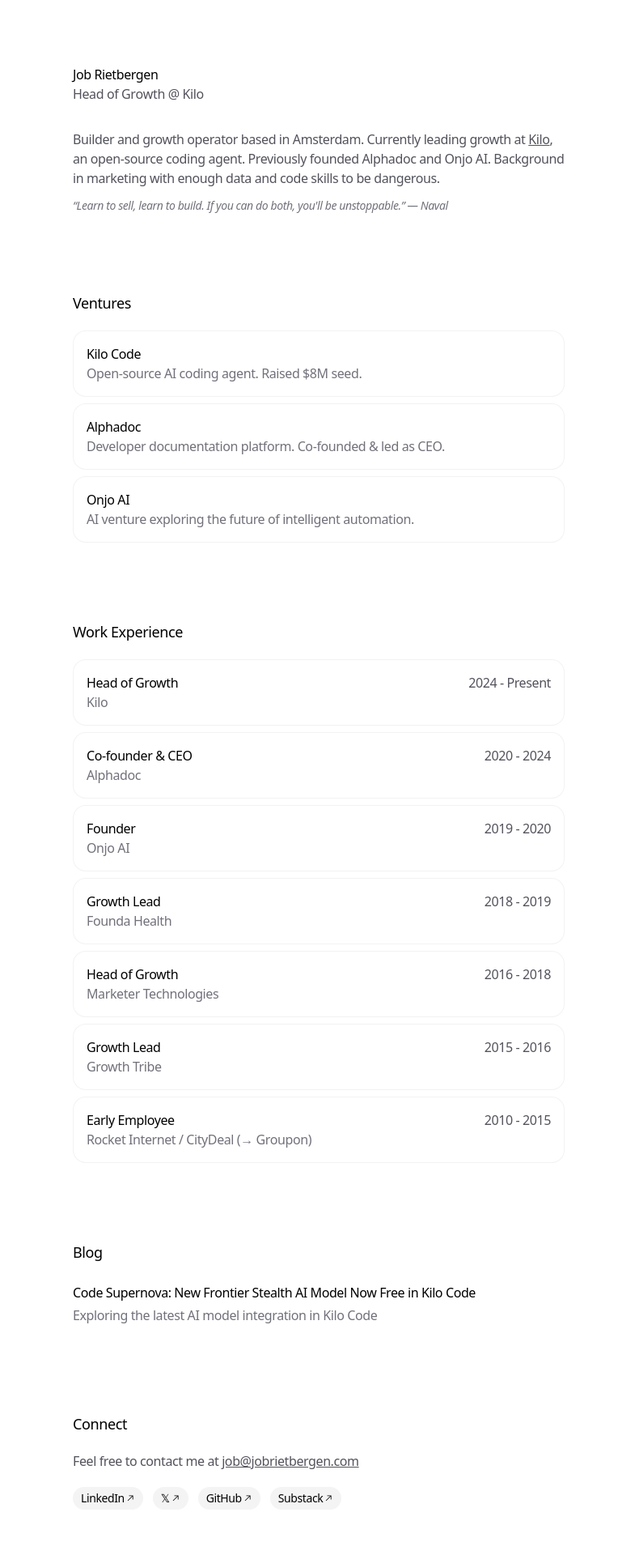
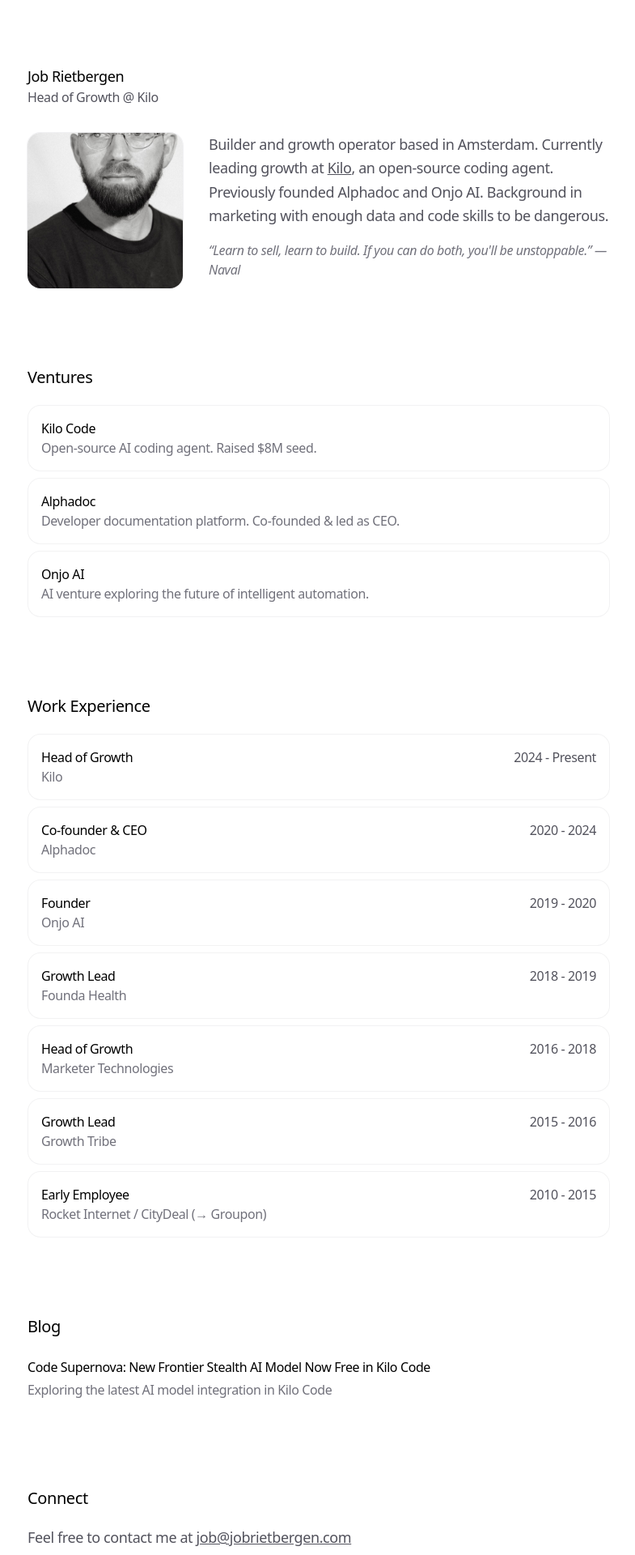
Before and after one commit to rietie-bot/jobrietbergen.com, a Next.js app: page / in a window 1280 px wide. Shown: the top 1920 px of the page at 81% size, without its empty margins (246-1031 px from the left). Built offline with nearby package versions, Linux system fonts and the light colour scheme.

Commit message:
Add profile photo hero + increase text sizes (#2)

```diff
--- a/app/header.tsx
+++ b/app/header.tsx
@@ -6,7 +6,7 @@
   return (
     <header className="mb-8 flex items-center justify-between">
       <div>
-        <Link href="/" className="font-medium text-black dark:text-white">
+        <Link href="/" className="text-lg font-medium text-black dark:text-white">
           Job Rietbergen
         </Link>
         <TextEffect
--- a/app/layout.tsx
+++ b/app/layout.tsx
@@ -50,7 +50,7 @@
           defaultTheme="system"
         >
           <div className="flex min-h-screen w-full flex-col font-[family-name:var(--font-inter-tight)]">
-            <div className="relative mx-auto w-full max-w-screen-sm flex-1 px-4 pt-20">
+            <div className="relative mx-auto w-full max-w-screen-md flex-1 px-6 pt-20">
               <Header />
               {children}
               <Footer />
--- a/app/page.tsx
+++ b/app/page.tsx
@@ -100,7 +100,7 @@
     <Magnetic springOptions={{ bounce: 0 }} intensity={0.3}>
       <a
         href={link}
-        className="group relative inline-flex shrink-0 items-center gap-[1px] rounded-full bg-zinc-100 px-2.5 py-1 text-sm text-black transition-colors duration-200 hover:bg-zinc-950 hover:text-zinc-50 dark:bg-zinc-800 dark:text-zinc-100 dark:hover:bg-zinc-700"
+        className="group relative inline-flex shrink-0 items-center gap-[1px] rounded-full bg-zinc-100 px-3 py-1.5 text-base text-black transition-colors duration-200 hover:bg-zinc-950 hover:text-zinc-50 dark:bg-zinc-800 dark:text-zinc-100 dark:hover:bg-zinc-700"
       >
         {children}
         <svg
@@ -135,16 +135,25 @@
         variants={VARIANTS_SECTION}
         transition={TRANSITION_SECTION}
       >
+        <div className="flex flex-col sm:flex-row gap-8 items-start">
+          <div className="shrink-0">
+            <img
+              src="/profile.jpg"
+              alt="Job Rietbergen"
+              className="w-40 h-40 sm:w-48 sm:h-48 rounded-2xl object-cover ring-1 ring-zinc-200/50 dark:ring-zinc-800/50"
+            />
+          </div>
           <div className="flex-1">
-          <p className="text-zinc-600 dark:text-zinc-400">
+            <p className="text-lg text-zinc-600 dark:text-zinc-400 leading-relaxed">
               Builder and growth operator based in Amsterdam. Currently leading growth at{' '}
               <a href="https://kilo.ai" className="underline dark:text-zinc-300">Kilo</a>,
               an open-source coding agent. Previously founded Alphadoc and Onjo AI.
               Background in marketing with enough data and code skills to be dangerous.
             </p>
-          <p className="mt-3 text-sm italic text-zinc-500 dark:text-zinc-500">
+            <p className="mt-4 text-base italic text-zinc-500 dark:text-zinc-500">
               &ldquo;Learn to sell, learn to build. If you can do both, you&apos;ll be unstoppable.&rdquo; — Naval
             </p>
+          </div>
         </div>
       </motion.section>
 
@@ -152,7 +161,7 @@
         variants={VARIANTS_SECTION}
         transition={TRANSITION_SECTION}
       >
-        <h3 className="mb-5 text-lg font-medium">Ventures</h3>
+        <h3 className="mb-5 text-xl font-medium">Ventures</h3>
         <div className="flex flex-col space-y-2">
           {PROJECTS.map((project) => (
             <a
@@ -185,7 +194,7 @@
         variants={VARIANTS_SECTION}
         transition={TRANSITION_SECTION}
       >
-        <h3 className="mb-5 text-lg font-medium">Work Experience</h3>
+        <h3 className="mb-5 text-xl font-medium">Work Experience</h3>
         <div className="flex flex-col space-y-2">
           {WORK_EXPERIENCE.map((job) => (
             <a
@@ -223,7 +232,7 @@
         variants={VARIANTS_SECTION}
         transition={TRANSITION_SECTION}
       >
-        <h3 className="mb-3 text-lg font-medium">Blog</h3>
+        <h3 className="mb-3 text-xl font-medium">Blog</h3>
         <div className="flex flex-col space-y-0">
           <AnimatedBackground
             enableHover
@@ -259,8 +268,8 @@
         variants={VARIANTS_SECTION}
         transition={TRANSITION_SECTION}
       >
-        <h3 className="mb-5 text-lg font-medium">Connect</h3>
-        <p className="mb-5 text-zinc-600 dark:text-zinc-400">
+        <h3 className="mb-5 text-xl font-medium">Connect</h3>
+        <p className="mb-5 text-lg text-zinc-600 dark:text-zinc-400">
           Feel free to contact me at{' '}
           <a className="underline dark:text-zinc-300" href={`mailto:${EMAIL}`}>
             {EMAIL}
```
Lines whose indentation alone changed are shown as unchanged.
